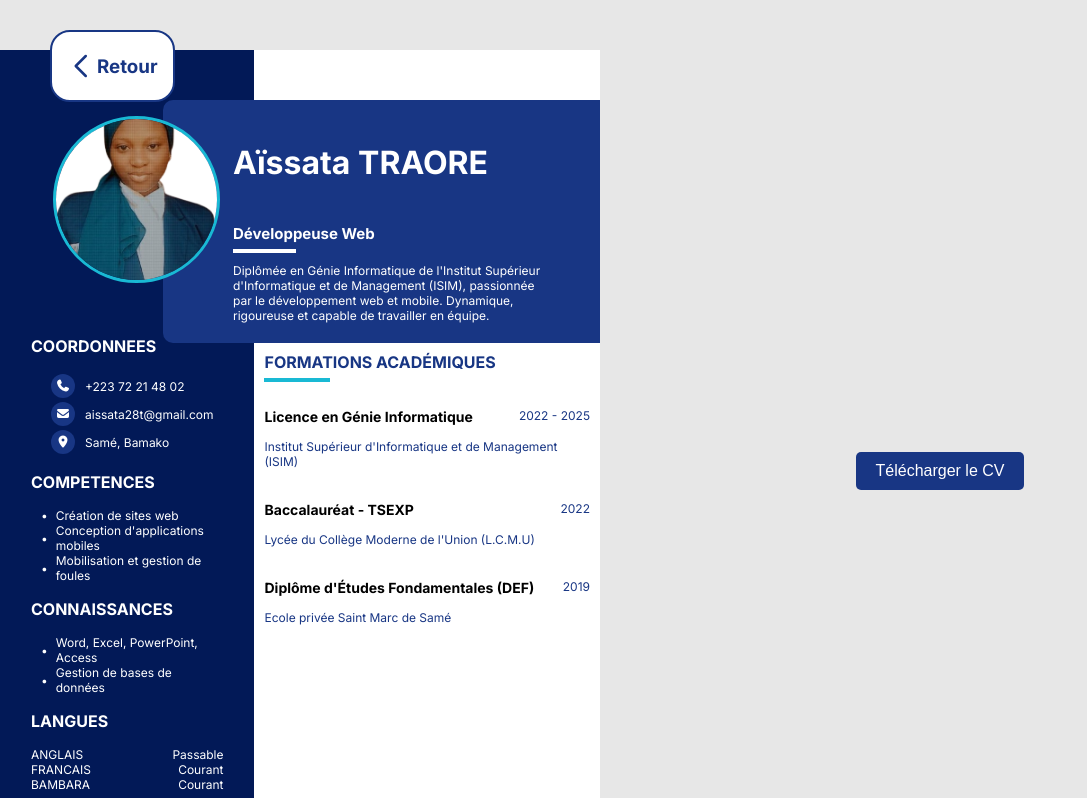
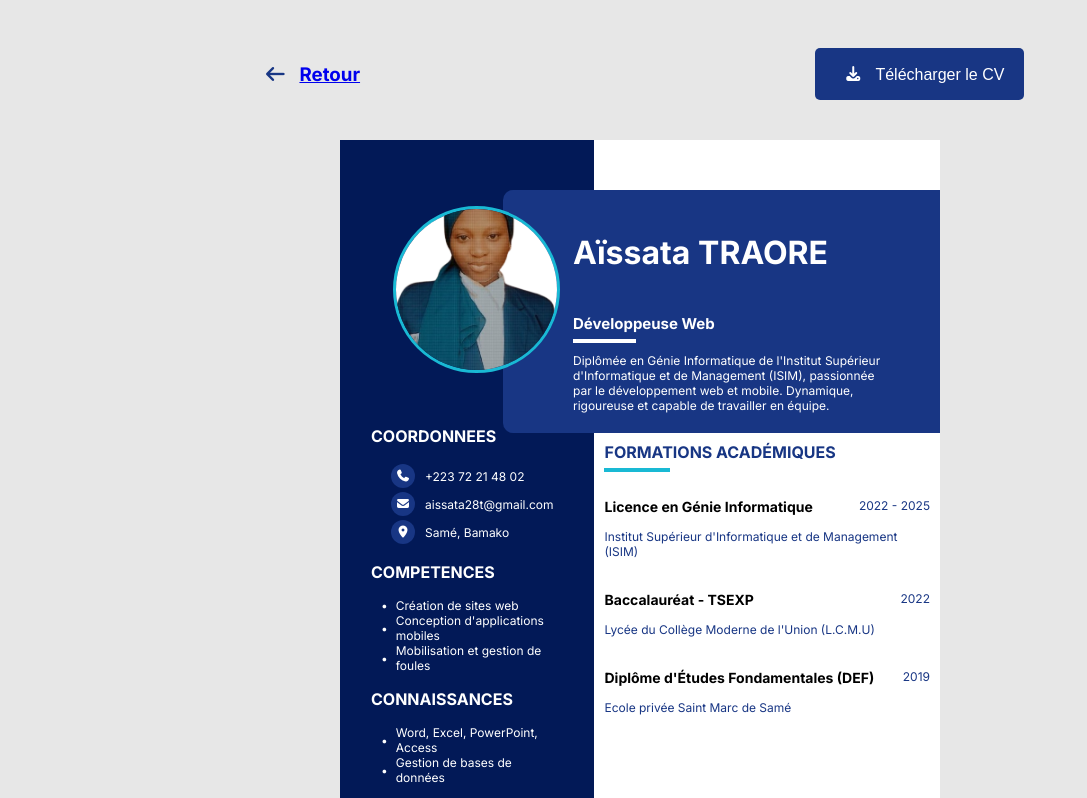
Before and after one commit to MohamedCoulibaly16/groupe3, a plain HTML site: page cv/cv_Aissata.html in a window 1280 px wide. Shown: the top 798 px of the page, without its empty margins (0-1087 px from the left). Drawn offline with Linux system fonts and the light colour scheme.

Commit message:
Ajout des boutons retour et telechargement

```diff
--- a/cv/cv_Aissata.html
+++ b/cv/cv_Aissata.html
@@ -11,7 +11,17 @@
 </head>
 
 <body>
-  <div class="cv-container">
+
+
+  <div class="container_telechargement">
+            <div class="retourMain">
+                <h3><i class="fa-solid fa-arrow-left"></i> <a href="../index.html">Retour</a></h3>
+            </div>
+            <div>
+                <button type="button" class="telecharger" onclick="downloadPDF()"><i class="fa-solid fa-download"></i> Télécharger le CV</button>
+            </div>
+        </div>
+  <div id="content" class="cv-container">
 
     <!-- DEBUT Partie gauche -->
     <aside class="sidebar">
@@ -122,62 +132,7 @@
       </section>
     </main>
   </div>
-  <button class="telecharger" onclick="showMessage()">Télécharger le CV</button>
 
-  <!-- Bouton de retour -->
-
-    <a href="../index.html">
-        <div class="retour">
-
-            <svg viewBox="0 0 24 24" fill="none" xmlns="http://www.w3.org/2000/svg">
-                <g id="SVGRepo_bgCarrier" stroke-width="0"></g>
-                <g id="SVGRepo_tracerCarrier" stroke-linecap="round" stroke-linejoin="round"></g>
-                <g id="SVGRepo_iconCarrier">
-                    <path d="M15 20L7 12L15 4" stroke="#000000" stroke-width="2" stroke-linecap="round"
-                        stroke-linejoin="round"></path>
-                </g>
-            </svg>
-            <h3>Retour</h1>
-        </div>
-    </a>
-    <style>
-        .retour {
-            top: 30px;
-            left: 50px;
-            position: fixed;
-            display: flex;
-            align-items: center;
-            justify-content: center;
-            background-color: white;
-            padding: 4px 15px;
-            border-radius: 20px;
-            border: 2px solid var(--primary-color);
-            color: var(--primary-color);
-            transition-duration: 200ms;
-
-            svg {
-                height: 30px;
-                width: 100%;
-                fill: none;
-
-                path {
-                    stroke: var(--primary-color);
-                }
-            }
-        }
-
-        .retour:hover {
-            background-color: var(--primary-color);
-            color: white;
-            transition-duration: 200ms;
-
-            path {
-                stroke: white;
-            }
-        }
-    </style>
-
-    <!-- Fin du bloc de code -->
 </body>
 
 </html>
--- a/styles/cv_Aissata.css
+++ b/styles/cv_Aissata.css
@@ -7,9 +7,7 @@
 body {
     box-sizing: border-box;
     padding: 0;
-    margin: 50px 0;
     background-color: rgb(231, 231, 231);
-    display: flex;
     align-items: center;
     justify-content: center;
 }
@@ -17,6 +15,7 @@ body {
 .cv-container {
     position: relative;
     display: flex ;
+    margin: 0 auto;
     background-color: white;
     width: 600px;
     height: 842px;
@@ -31,11 +30,6 @@ body {
     background-color: var(--side-bg);
     padding: 18px 31px;
 }
-
-.sidebar-content {}
-
-.main-content {}
-
 .sidebar-section {
     h3 {
         font-size: 16px;
```
